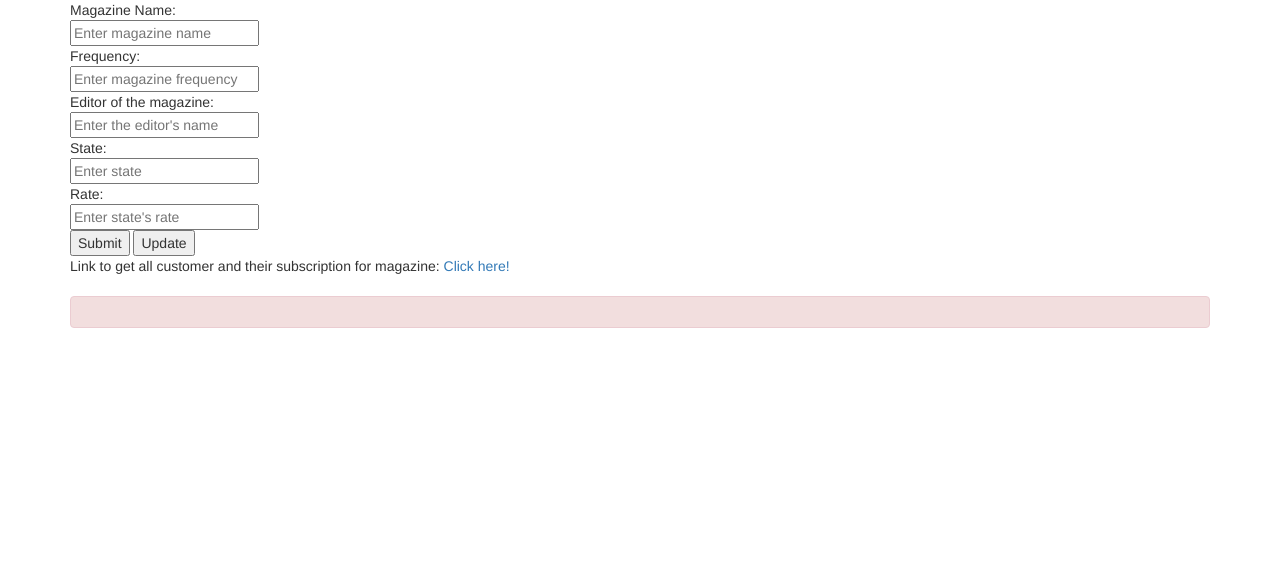
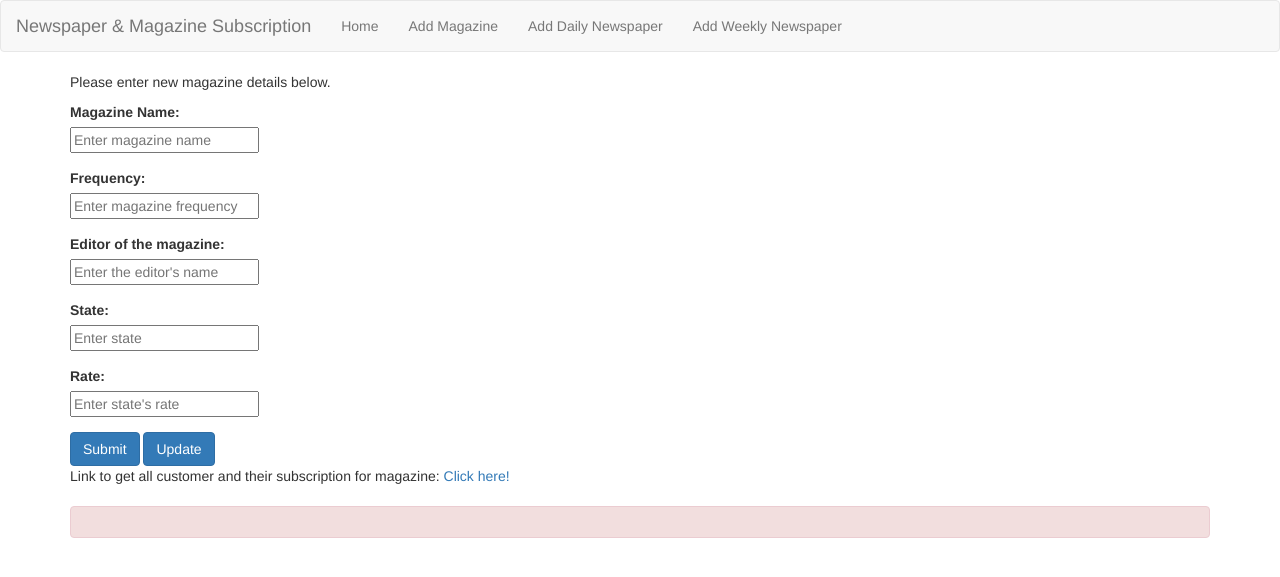
Before and after one commit to gauravkolekar/magzine_newspaper_subscription, a Flask app: page /add_magazine in a window 1280 px wide. Shown: the top 577 px of the page. Run offline with Flask 2, Linux system fonts and the light colour scheme; some libraries are stand-ins or nearby versions.

Commit message:
add magazine add weekly newspaper final copy with styling

```diff
--- a/routes.py
+++ b/routes.py
@@ -1,7 +1,7 @@
 from flask import render_template, request, url_for, redirect, session
 from runserver import app
-#from database_configuration import database_configuration as db
-from db_config import database_configuration as db
+from database_configuration import database_configuration as db
+#from db_config import database_configuration as db
 from datetime import datetime, date
 
 @app.route('/', methods=['GET', 'POST'])
--- a/templates/add_magazine.html
+++ b/templates/add_magazine.html
@@ -6,27 +6,47 @@
     <title>Add Magazine</title>
 </head>
 <body>
+    {%include 'navbar.html'%}
     <div class="container">
+        <p>Please enter new magazine details below.</p>
         <form action="{{url_for('add_magazine')}}" method="post">
-            Magazine Name:<br>
+            <div class="form-group">
+            <label> Magazine Name:</label><br>
             <input type="text" name="magazine_name" placeholder="Enter magazine name"><br>
-            Frequency:<br>
-            <input type="text" name="magazine_frequency" placeholder="Enter magazine frequency"><br>
-            Editor of the magazine:<br>
-            <input type="text" name="magazine_editor" placeholder="Enter the editor's name"><br>
-            State:<br>
-            <input type="text" name="state_name" placeholder="Enter state "><br>
-            Rate:<br>
-            <input type="text" name="rate" placeholder="Enter state's rate"><br>
-            <button type="submit" name ="submit" value="submit">Submit</button>
-            <button type="submit" name="submit" value="update">Update</button>
+            </div>
+
+            <div class="form-group">
+                <label>Frequency:</label><br>
+                <input type="text" name="magazine_frequency" placeholder="Enter magazine frequency"><br>
+            </div>
+
+            <div class="form-group">
+                <label>Editor of the magazine:</label><br>
+                <input type="text" name="magazine_editor" placeholder="Enter the editor's name"><br>
+            </div>
+
+            <div class="form-group">
+                <label>State:</label><br>
+                <input type="text" name="state_name" placeholder="Enter state "><br>
+            </div>
+
+            <div class="form-group">
+                <label>Rate:</label><br>
+                <input type="text" name="rate" placeholder="Enter state's rate"><br>
+            </div>
+
+
+            <button class="btn btn-default btn-primary" type="submit" name ="submit" value="submit">Submit</button>
+            <button class="btn btn-default btn-primary" type="submit" name="submit" value="update">Update</button>
         </form>
+
         <p>Link to get all customer and their subscription for magazine: <a href="{{url_for('all_magazines_sub')}}">Click here!</a></p>
+
 		{% if error_msg is not none %}
         <p style="margin-top: 20px" class="alert alert-danger" role="alert">
             {{error_msg}}
         </p>
         {%endif %}
-    </div>
+    </div> <!-- end of container -->
 </body>
 </html>
```
Also changed, not shown: templates/add_weekly_newspaper.html (+30 -14 lines).
